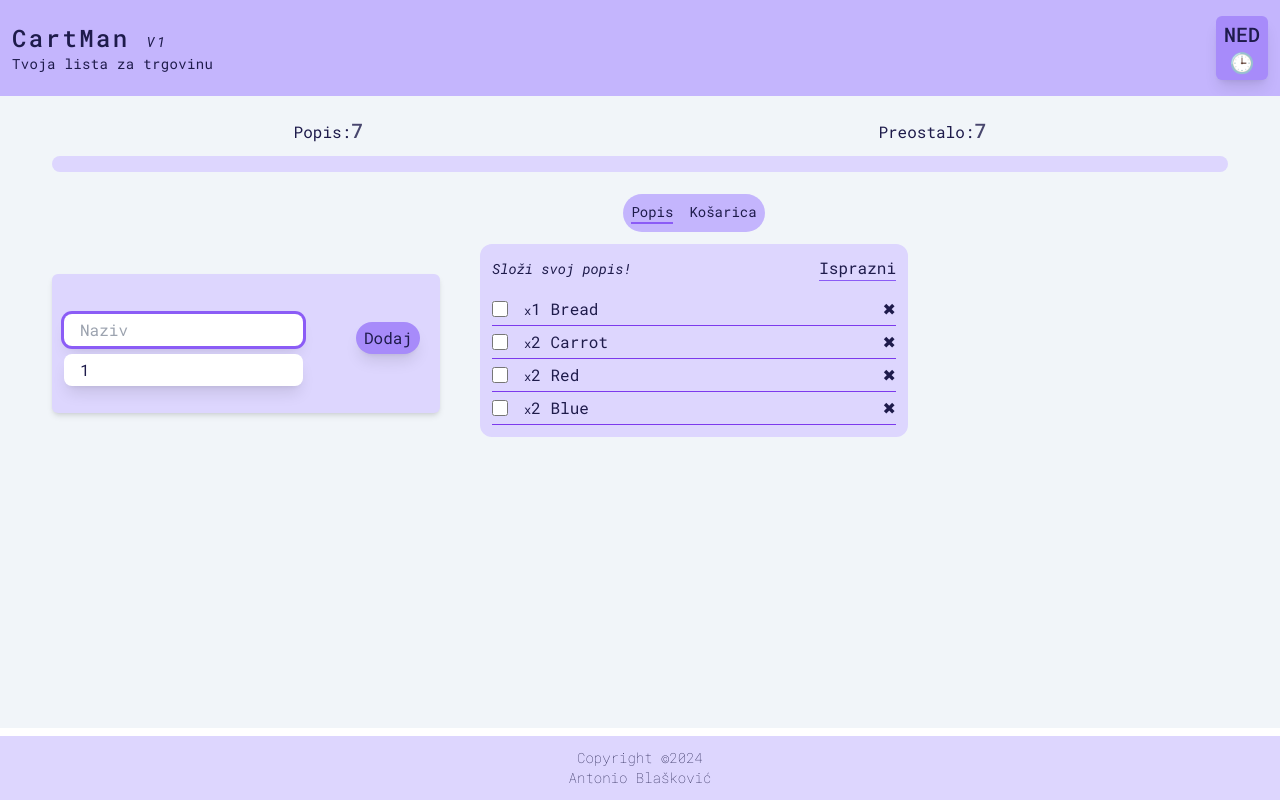
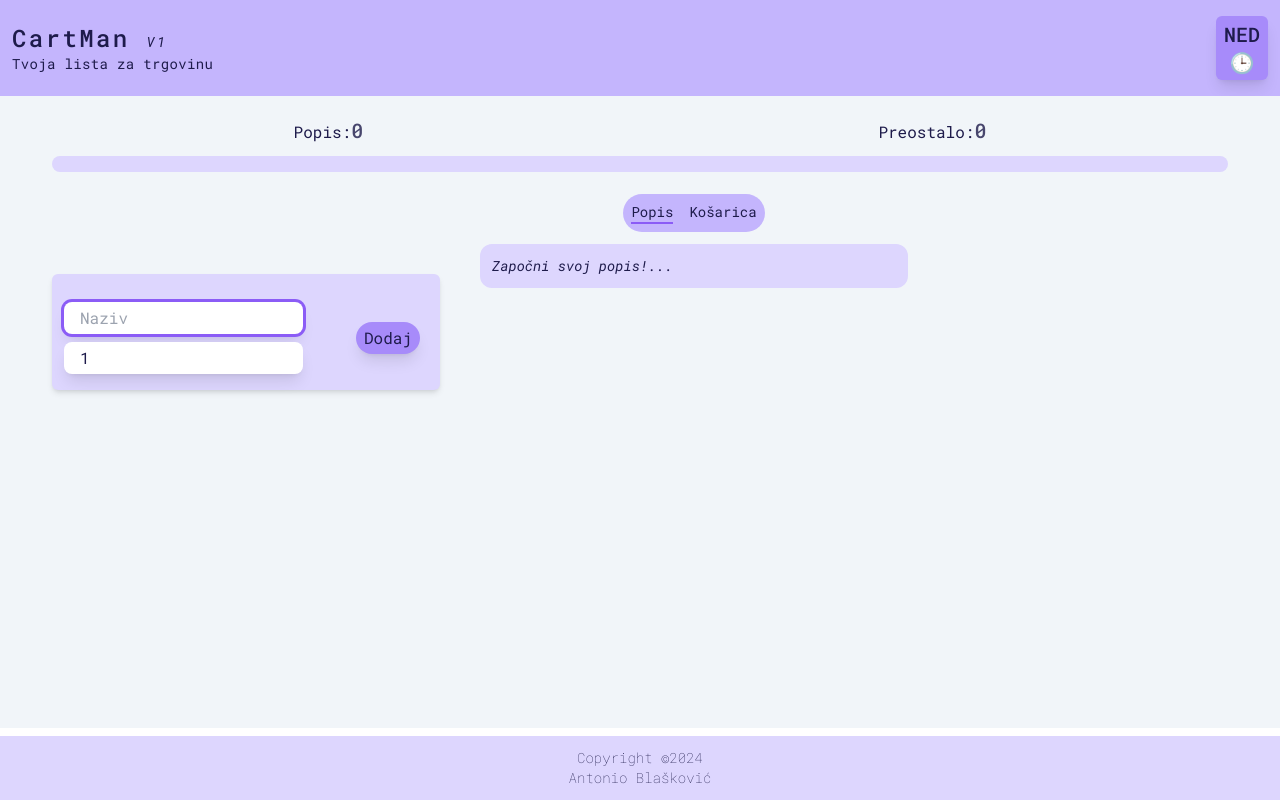
Before and after one commit to Ablasko32/shopping-cart-react, a React (Vite) app: page / in a window 1280 px wide. Built offline with nearby package versions, Linux system fonts and the light colour scheme.

Commit message:
fixes for deployment

```diff
--- a/src/contexts/listContext.jsx
+++ b/src/contexts/listContext.jsx
@@ -5,30 +5,30 @@ const listContext = createContext();
 
 const initalState = {
   toBuy: [
-    {
-      id: 1,
-      name: "Bread",
-      quantity: 1,
-      isInCart: false,
-    },
-    {
-      id: 2,
-      name: "Carrot",
-      quantity: 2,
-      isInCart: false,
-    },
-    {
-      id: 3,
-      name: "Red",
-      quantity: 2,
-      isInCart: false,
-    },
-    {
-      id: 4,
-      name: "Blue",
-      quantity: 2,
-      isInCart: false,
-    },
+    // {
+    //   id: 1,
+    //   name: "Bread",
+    //   quantity: 1,
+    //   isInCart: false,
+    // },
+    // {
+    //   id: 2,
+    //   name: "Carrot",
+    //   quantity: 2,
+    //   isInCart: false,
+    // },
+    // {
+    //   id: 3,
+    //   name: "Red",
+    //   quantity: 2,
+    //   isInCart: false,
+    // },
+    // {
+    //   id: 4,
+    //   name: "Blue",
+    //   quantity: 2,
+    //   isInCart: false,
+    // },
   ],
   displayCart: false,
 };
```
